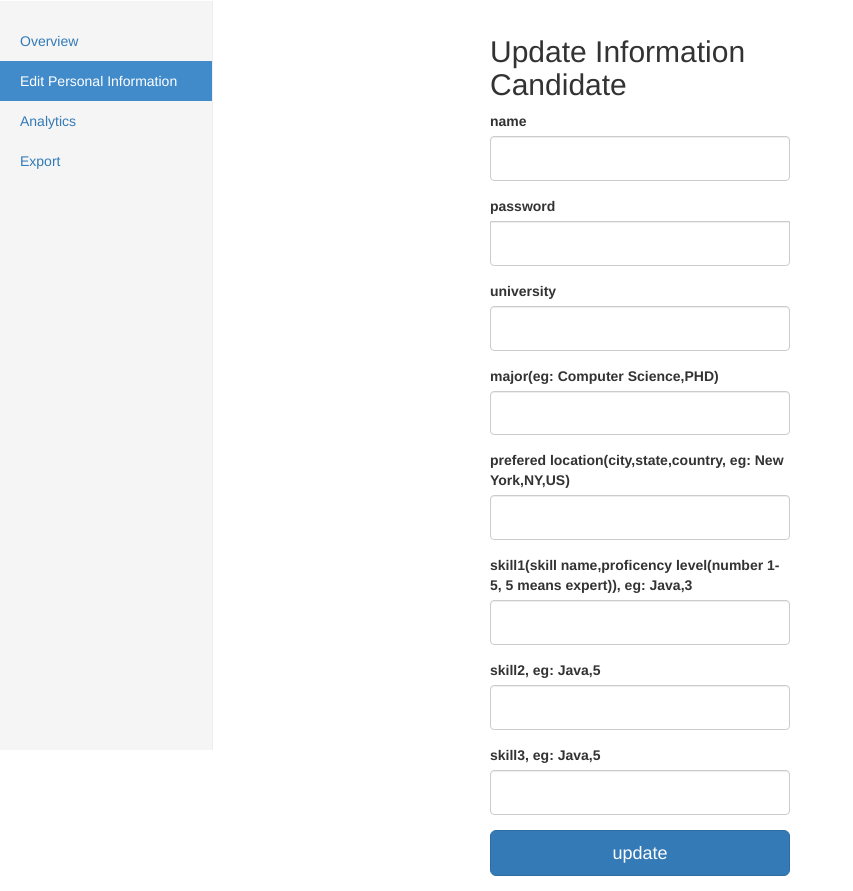
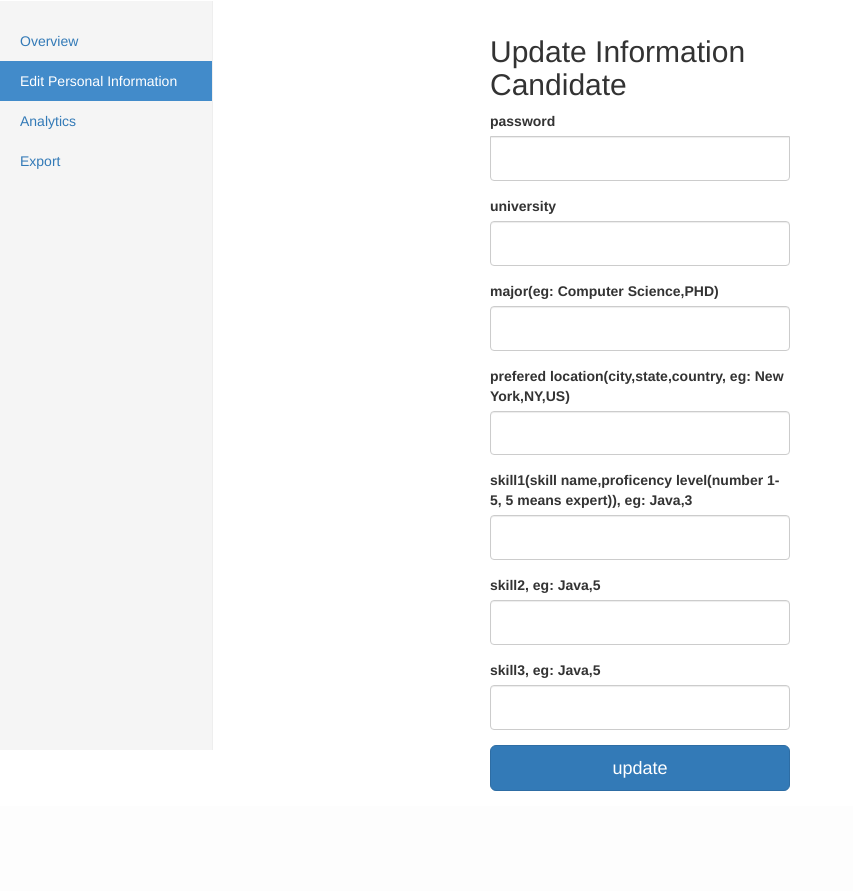
Before and after one commit to tingyuli96/project1-jobweb, a Flask app: page /updateInfo_can in a window 1280 px wide. Shown: the part 50-941 px from the top of the page, without its empty margins (0-853 px from the left). After the commit the page ends 841 px from the top, so only its background shows below. Run offline with Flask 2, Linux system fonts and the light colour scheme; the visitor is signed in with stand-in values (Sample User, id 1); parts of the project's set-up code (start-up, migrations or seed data) failed here and were passed over; some libraries are stand-ins or nearby versions.

Commit message:
change password works

```diff
--- a/server.py
+++ b/server.py
@@ -570,7 +570,6 @@ def add_company():
 
 class updateClass_can(FlaskForm):
     """add company to database"""
-    name = StringField('name')
     password = PasswordField('password')
     university = StringField('university')
     major = StringField('major(eg: Computer Science,PHD)')
@@ -591,10 +590,8 @@ class updateClass_can(FlaskForm):
 def updateInfo_can():
     form = updateClass_can()
     #print 'uid:{}'.format(form.uid.data)
+    uid = session['uid']
     if form.validate_on_submit():
-
-        newcandidate = 'INSERT INTO Candidate VALUES (:uid,:name,:password,:university)';
-        newName = form.name.data
         newPassword = form.password.data
         newUniversity = form.university.data
         newMajor = form.major.data
@@ -602,15 +599,18 @@ def updateInfo_can():
         newSkill1 = form.skill1.data
         newSkill2 = form.skill2.data
         newSkill3 = form.skill3.data
-        # if newName != '':
+        if newPassword != '':
+            comm = "update candidate set password =:newPassword where uid =:uid; "
+            g.conn.execute(text(comm), uid=uid, newPassword=newPassword)
 
 
-        if not flag:
-            g.conn.execute(text(newcandidate), uid = newuid, name = newname,\
-                           password = newpassword, university = newuniversity);
-            return redirect(url_for('login_can'))
-        else:
-            return render_template('/updateinfo_can.html', form=form, notvaliduser = True)
+
+        # if not flag:
+        #     g.conn.execute(text(newcandidate), uid = newuid, name = newname,\
+        #                    password = newpassword, university = newuniversity);
+        #     return redirect(url_for('login_can'))
+        # else:
+        #     return render_template('/updateinfo_can.html', form=form, notvaliduser = True)
     return render_template('/updateinfo_can.html', form=form, notvaliduser = False)
 
 """
--- a/templates/updateInfo_can.html
+++ b/templates/updateInfo_can.html
@@ -68,7 +68,6 @@ Dashboard
         {% if notvaliduid %}
         <p>uid already used</p>
         {% endif %}
-        {{ wtf.form_field(form.name) }}
         {{ wtf.form_field(form.password) }}
         {{ wtf.form_field(form.university) }}
         {{ wtf.form_field(form.major) }}
```
